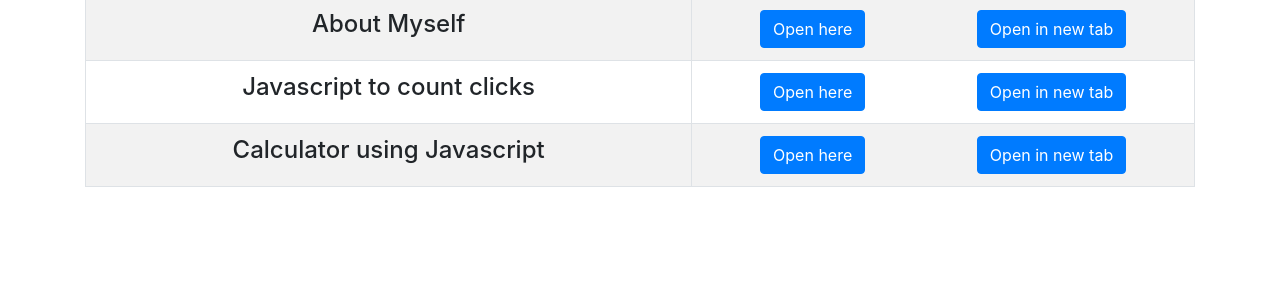
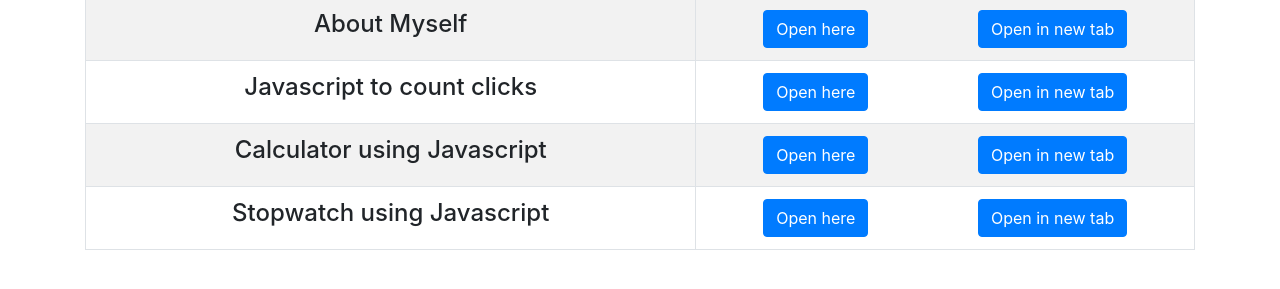
Before and after one commit to Raksheeth/Raksheeth.github.io, a plain HTML site: page index.html in a window 1280 px wide. Shown: the part 131-420 px from the top of the page. Drawn offline with nearby package versions, Linux system fonts and the light colour scheme.

Commit message:
Update index.html

```diff
--- a/index.html
+++ b/index.html
@@ -47,6 +47,15 @@
                                 </div>
                             </td>
                         </tr>
+                        <tr>
+                            <td><h4>Stopwatch using Javascript</h4></td>
+                            <td>
+                                <div class="d-flex justify-content-around">
+                                    <a href="./Projects/stopwatch.html" class="btn btn-primary">Open here</a>
+                                    <a href="./Projects/stopwatch.html" target="_blank" class="btn btn-primary">Open in new tab</a>
+                                </div>
+                            </td>
+                        </tr>
                     </tbody>
                 </table>
             </div>
```
